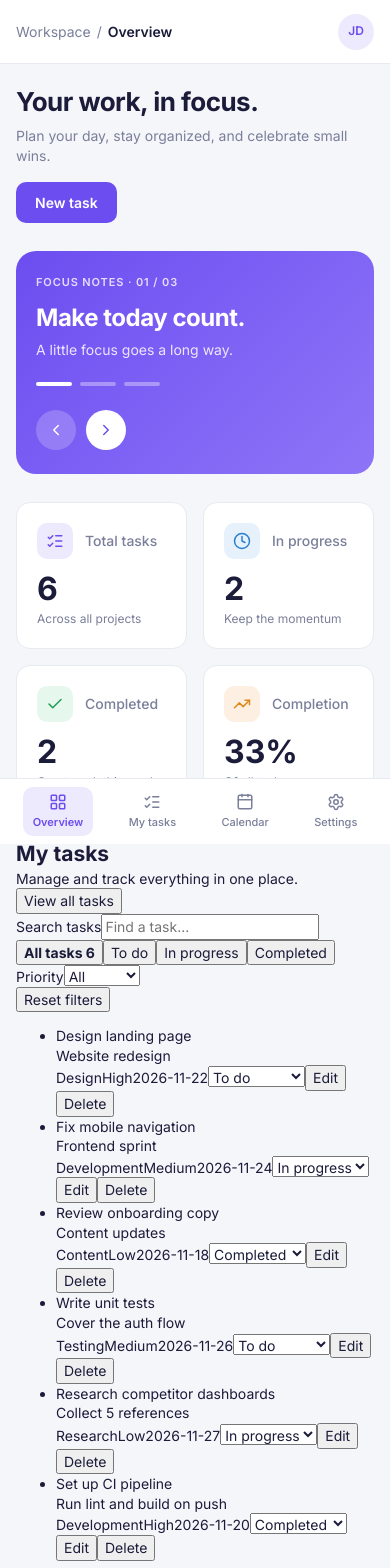
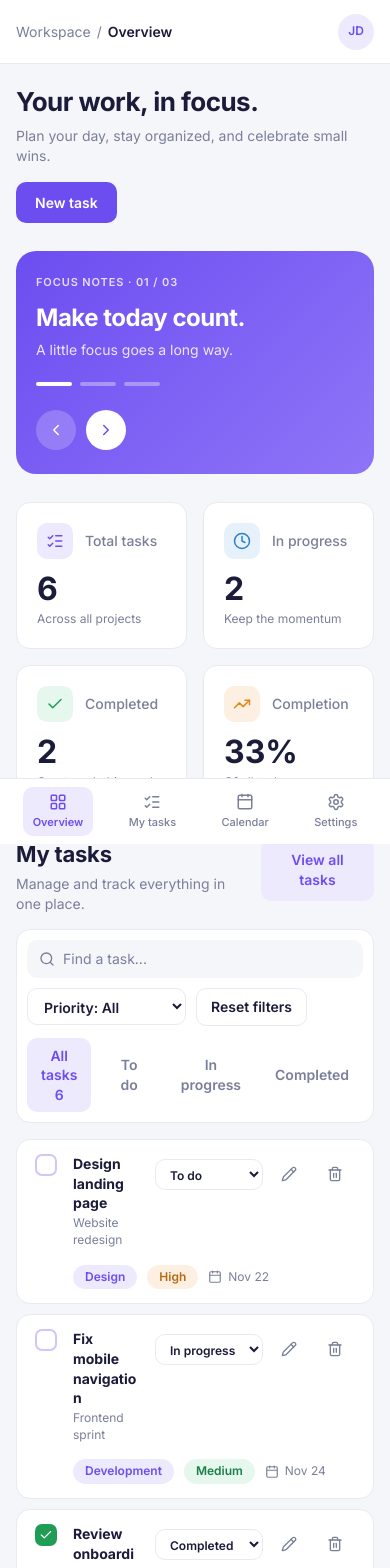
Before and after one commit to saketh3199-ai/focusboard, a React (Vite) app: page / in a window 390 px wide. Shown: the top 1568 px of the page. Built offline with nearby package versions, Linux system fonts and the light colour scheme.

Commit message:
Style task list

```diff
--- a/src/App.jsx
+++ b/src/App.jsx
@@ -203,17 +203,18 @@ function App()
         </section>
 
         {/* My tasks */}
-        <section aria-label="My tasks">
-          <div>
+         <section className="tasks-section" aria-label="My tasks">
+          <div className="tasks-section__header">
             <div>
               <h2>My tasks</h2>
-              <p>Manage and track everything in one place.</p>
+              <p className="tasks-section__subtitle">Manage and track everything in one place.</p>
             </div>
-            <button type="button" onClick={resetFilters}>View all tasks</button>
+            <button type="button" className="btn btn--soft" onClick={resetFilters}>View all tasks</button>
           </div>
 
-          <SearchBar value={searchText} onChange={setSearchText}/>
-          <FilterTabs statusFilter={statusFilter} onStatusChange={setStatusFilter} priorityFilter={priorityFilter} onPriorityChange={setPriorityFilter} onReset={resetFilters} totalCount={totalTasks}/>
+          <FilterTabs statusFilter={statusFilter} onStatusChange={setStatusFilter} priorityFilter={priorityFilter} onPriorityChange={setPriorityFilter} onReset={resetFilters} totalCount={totalTasks}>
+            <SearchBar value={searchText} onChange={setSearchText}/>
+          </FilterTabs>
 
           <TaskList tasks={visibleTasks} onEdit={openEditForm} onDelete={setTaskToDelete} onStatusChange={changeStatus}/>
         </section>
--- a/src/components/FilterTabs.jsx
+++ b/src/components/FilterTabs.jsx
@@ -1,17 +1,19 @@
 const STATUS_TABS = ["All","To do","In progress","Completed"];
 
-function FilterTabs({ statusFilter, onStatusChange, priorityFilter, onPriorityChange, onReset, totalCount })
+// `children` is whatever is placed between <FilterTabs> and </FilterTabs> in the parent.
+// Here it is the search box, so it can sit next to the priority dropdown.
+function FilterTabs({ statusFilter, onStatusChange, priorityFilter, onPriorityChange, onReset, totalCount, children })
 {
   const FilterTabsJsx =
-  <div>
+  <div className="toolbar">
     {/* Status tabs */}
-    <div>
+    <div className="tabs" role="group" aria-label="Filter by status">
       {
         STATUS_TABS.map
         (
           (tab) =>
           (
-            <button key={tab} type="button" aria-pressed={statusFilter === tab} style={{fontWeight: statusFilter === tab ? "bold" : "normal"}} onClick={() => onStatusChange(tab)}>
+            <button key={tab} type="button" className={statusFilter === tab ? "tab tab--active" : "tab"} aria-pressed={statusFilter === tab} onClick={() => onStatusChange(tab)}>
               {tab === "All" ? "All tasks " + totalCount : tab}
             </button>
           )
@@ -19,18 +21,20 @@ function FilterTabs({ statusFilter, onStatusChange, priorityFilter, onPriorityCh
       }
     </div>
 
-    {/* Priority filter */}
-    <div>
-      <label htmlFor="priorityFilter">Priority</label>
-      <select id="priorityFilter" value={priorityFilter} onChange={(event) => onPriorityChange(event.target.value)}>
-        <option value="All">All</option>
-        <option value="Low">Low</option>
-        <option value="Medium">Medium</option>
-        <option value="High">High</option>
+    {/* Search, priority filter and reset */}
+    <div className="toolbar__right">
+      {children}
+
+      <label htmlFor="priorityFilter" className="visually-hidden">Filter by priority</label>
+      <select id="priorityFilter" className="select" value={priorityFilter} onChange={(event) => onPriorityChange(event.target.value)}>
+        <option value="All">Priority: All</option>
+        <option value="Low">Priority: Low</option>
+        <option value="Medium">Priority: Medium</option>
+        <option value="High">Priority: High</option>
       </select>
+
+      <button type="button" className="btn btn--outline" onClick={onReset}>Reset filters</button>
     </div>
-
-    <button type="button" onClick={onReset}>Reset filters</button>
   </div>
 
   return FilterTabsJsx
--- a/src/components/SearchBar.jsx
+++ b/src/components/SearchBar.jsx
@@ -1,10 +1,13 @@
+import { Search } from "lucide-react";
+
 // A controlled input. The parent owns the text, this component only shows it.
 function SearchBar({ value, onChange })
 {
   const SearchBarJsx =
-  <div>
-    <label htmlFor="search">Search tasks</label>
-    <input id="search" type="text" placeholder="Find a task..." value={value} onChange={(event) => onChange(event.target.value)}/>
+  <div className="search">
+    <label htmlFor="search" className="visually-hidden">Search tasks</label>
+    <Search className="search__icon" aria-hidden="true"/>
+    <input id="search" className="search__input" type="text" placeholder="Find a task..." value={value} onChange={(event) => onChange(event.target.value)}/>
   </div>
 
   return SearchBarJsx
--- a/src/components/TaskCard.jsx
+++ b/src/components/TaskCard.jsx
@@ -1,25 +1,48 @@
+import { Calendar, Check, Pencil, Trash2 } from "lucide-react";
+
+// Turns "2026-11-22" into "Nov 22". The T00:00:00 avoids a time zone shift.
+const formatDate = (dateString) =>
+{
+  const date = new Date(dateString + "T00:00:00");
+
+  if (Number.isNaN(date.getTime()))
+  {
+    return dateString;
+  }
+
+  return date.toLocaleDateString("en-US",{month: "short",day: "numeric"});
+};
+
 // One task row. It shows a task and calls the functions it is given.
 function TaskCard({ task, onEdit, onDelete, onStatusChange })
 {
+  const isCompleted = task.status === "Completed";
+
   const TaskCardJsx =
-  <li>
-    <div>
-      <p>{task.title}</p>
-      <p>{task.description}</p>
+  <li className="task-card">
+    {/* Status icon: a green tick when completed. The dropdown below is what changes the status. */}
+    <span className={isCompleted ? "task-card__check task-card__check--done" : "task-card__check"} aria-hidden="true">{isCompleted && <Check/>}</span>
+
+    <div className="task-card__info">
+      <p className="task-card__title">{task.title}</p>
+      <p className="task-card__description">{task.description}</p>
     </div>
 
-    <span>{task.category}</span>
-    <span>{task.priority}</span>
-    <span>{task.dueDate}</span>
+    <div className="task-card__meta">
+      <span className="pill pill--category">{task.category}</span>
+      <span className={"pill pill--" + task.priority.toLowerCase()}>{task.priority}</span>
+      <span className="task-card__date"><Calendar aria-hidden="true"/>{formatDate(task.dueDate)}</span>
+    </div>
 
-    <select aria-label={"Change status of " + task.title} value={task.status} onChange={(event) => onStatusChange(task.id, event.target.value)}>
-      <option value="To do">To do</option>
-      <option value="In progress">In progress</option>
-      <option value="Completed">Completed</option>
-    </select>
-
-    <button type="button" onClick={() => onEdit(task)}>Edit</button>
-    <button type="button" onClick={() => onDelete(task)}>Delete</button>
+    <div className="task-card__actions">
+      <select className="status-select" aria-label={"Change status of " + task.title} value={task.status} onChange={(event) => onStatusChange(task.id, event.target.value)}>
+        <option value="To do">To do</option>
+        <option value="In progress">In progress</option>
+        <option value="Completed">Completed</option>
+      </select>
+      <button type="button" className="icon-button" aria-label={"Edit " + task.title} onClick={() => onEdit(task)}><Pencil aria-hidden="true"/></button>
+      <button type="button" className="icon-button" aria-label={"Delete " + task.title} onClick={() => onDelete(task)}><Trash2 aria-hidden="true"/></button>
+    </div>
   </li>
 
   return TaskCardJsx
--- a/src/components/TaskList.jsx
+++ b/src/components/TaskList.jsx
@@ -5,11 +5,11 @@ function TaskList({ tasks, onEdit, onDelete, onStatusChange })
 {
   if (tasks.length === 0)
   {
-    return <p>No tasks match your filters.</p>;
+    return <p className="empty-state">No tasks match your filters.</p>;
   }
 
   const TaskListJsx =
-  <ul>
+  <ul className="task-list">
     {
       tasks.map
       (
--- a/src/index.css
+++ b/src/index.css
@@ -639,3 +639,377 @@ button
     gap: 6px;
   }
 }
+
+
+
+/* ===== UTILITIES ===== */
+.visually-hidden
+{
+  position: absolute;
+  width: 1px;
+  height: 1px;
+  margin: -1px;
+  padding: 0;
+  border: 0;
+  overflow: hidden;
+  clip: rect(0 0 0 0);
+  white-space: nowrap;
+}
+
+/* ===== MY TASKS SECTION ===== */
+.tasks-section
+{
+  display: flex;
+  flex-direction: column;
+  gap: 16px;
+}
+
+.tasks-section__header
+{
+  display: flex;
+  align-items: flex-start;
+  justify-content: space-between;
+  gap: 16px;
+}
+
+.tasks-section__header h2
+{
+  font-size: 22px;
+  font-weight: 700;
+  letter-spacing: -0.01em;
+}
+
+.tasks-section__subtitle
+{
+  margin-top: 4px;
+  color: var(--muted);
+}
+
+/* ===== TOOLBAR: tabs, search, priority ===== */
+.toolbar
+{
+  display: flex;
+  flex-wrap: wrap;
+  align-items: center;
+  justify-content: space-between;
+  gap: 12px;
+  padding: 10px;
+  border: 1px solid var(--border);
+  border-radius: var(--radius-md);
+  background: var(--surface);
+}
+
+.toolbar .btn
+{
+  padding: 8px 14px;
+}
+
+.tabs
+{
+  display: flex;
+  flex-wrap: wrap;
+  gap: 4px;
+}
+
+.tab
+{
+  padding: 8px 14px;
+  border: 0;
+  border-radius: var(--radius-sm);
+  background: transparent;
+  color: var(--muted);
+  font-weight: 600;
+}
+
+.tab:hover
+{
+  background: var(--bg);
+}
+
+.tab--active
+{
+  background: var(--primary-soft);
+  color: var(--primary);
+}
+
+.toolbar__right
+{
+  display: flex;
+  flex-wrap: wrap;
+  align-items: center;
+  gap: 10px;
+}
+
+.search
+{
+  position: relative;
+}
+
+.search__icon
+{
+  position: absolute;
+  top: 50%;
+  left: 12px;
+  width: 16px;
+  height: 16px;
+  transform: translateY(-50%);
+  color: var(--muted);
+  pointer-events: none;
+}
+
+.search__input
+{
+  width: 220px;
+  padding: 9px 12px 9px 36px;
+  border: 0;
+  border-radius: var(--radius-sm);
+  background: var(--bg);
+}
+
+.search__input::placeholder
+{
+  color: var(--muted);
+}
+
+.select, .status-select
+{
+  padding: 8px 12px;
+  border: 1px solid var(--border);
+  border-radius: var(--radius-sm);
+  background: var(--surface);
+  font-weight: 600;
+}
+
+/* ===== TASK ROWS ===== */
+.task-list
+{
+  display: flex;
+  flex-direction: column;
+  gap: 10px;
+  margin: 0;
+  padding: 0;
+  list-style: none;
+}
+
+.task-card
+{
+  display: flex;
+  align-items: center;
+  gap: 16px;
+  padding: 14px 18px;
+  border: 1px solid var(--border);
+  border-radius: var(--radius-md);
+  background: var(--surface);
+}
+
+.task-card__check
+{
+  display: grid;
+  flex-shrink: 0;
+  place-items: center;
+  width: 22px;
+  height: 22px;
+  border: 2px solid #cfc6f9;
+  border-radius: 7px;
+  color: #ffffff;
+}
+
+.task-card__check svg
+{
+  width: 14px;
+  height: 14px;
+}
+
+.task-card__check--done
+{
+  border-color: #1f9d55;
+  background: #1f9d55;
+}
+
+.task-card__info
+{
+  flex: 1;
+  min-width: 0;
+}
+
+.task-card__title
+{
+  font-weight: 700;
+  overflow-wrap: anywhere;
+}
+
+.task-card__description
+{
+  margin-top: 2px;
+  font-size: 12px;
+  color: var(--muted);
+  overflow-wrap: anywhere;
+}
+
+.task-card__meta
+{
+  display: flex;
+  flex-wrap: wrap;
+  align-items: center;
+  gap: 10px;
+}
+
+.task-card__date
+{
+  display: flex;
+  align-items: center;
+  gap: 6px;
+  min-width: 72px;
+  font-size: 12px;
+  color: var(--muted);
+}
+
+.task-card__date svg
+{
+  width: 14px;
+  height: 14px;
+}
+
+.task-card__actions
+{
+  display: flex;
+  align-items: center;
+  gap: 6px;
+}
+
+.status-select
+{
+  padding: 6px 10px;
+  font-size: 12px;
+}
+
+.pill
+{
+  padding: 4px 12px;
+  border-radius: 999px;
+  font-size: 12px;
+  font-weight: 600;
+  white-space: nowrap;
+}
+
+.pill--category
+{
+  background: var(--primary-soft);
+  color: var(--primary);
+}
+
+.pill--high
+{
+  background: #fdf0e3;
+  color: #b86a0f;
+}
+
+.pill--medium, .pill--low
+{
+  background: #e6f7ee;
+  color: #1a7f47;
+}
+
+.icon-button
+{
+  display: grid;
+  place-items: center;
+  width: 36px;
+  height: 36px;
+  border: 0;
+  border-radius: var(--radius-sm);
+  background: transparent;
+  color: var(--muted);
+}
+
+.icon-button:hover
+{
+  background: var(--primary-soft);
+  color: var(--primary);
+}
+
+.icon-button svg
+{
+  width: 16px;
+  height: 16px;
+}
+
+.empty-state
+{
+  padding: 32px;
+  border: 1px dashed var(--border);
+  border-radius: var(--radius-md);
+  background: var(--surface);
+  color: var(--muted);
+  text-align: center;
+}
+
+/* ===== RESPONSIVE: task rows and toolbar ===== */
+@media (max-width: 1024px)
+{
+  /* Title and actions stay on the first line, pills and date wrap underneath. */
+  .task-card
+  {
+    flex-wrap: wrap;
+    align-items: flex-start;
+  }
+
+  .task-card__info
+  {
+    flex: 1 1 0;
+  }
+
+  .task-card__actions
+  {
+    order: 2;
+  }
+
+  .task-card__meta
+  {
+    order: 3;
+    flex-basis: 100%;
+    padding-left: 38px;
+  }
+}
+
+@media (max-width: 768px)
+{
+  .toolbar
+  {
+    flex-direction: column;
+    align-items: stretch;
+  }
+
+  /* Search first, then the tabs, like the Figma mobile frame. */
+  .toolbar__right
+  {
+    order: -1;
+  }
+
+  .search
+  {
+    flex: 1 1 100%;
+  }
+
+  .search__input
+  {
+    width: 100%;
+  }
+
+  .tabs
+  {
+    gap: 6px;
+  }
+
+  .tab
+  {
+    flex: 1;
+    min-height: 40px;
+  }
+
+  .icon-button
+  {
+    width: 40px;
+    height: 40px;
+  }
+}
```
